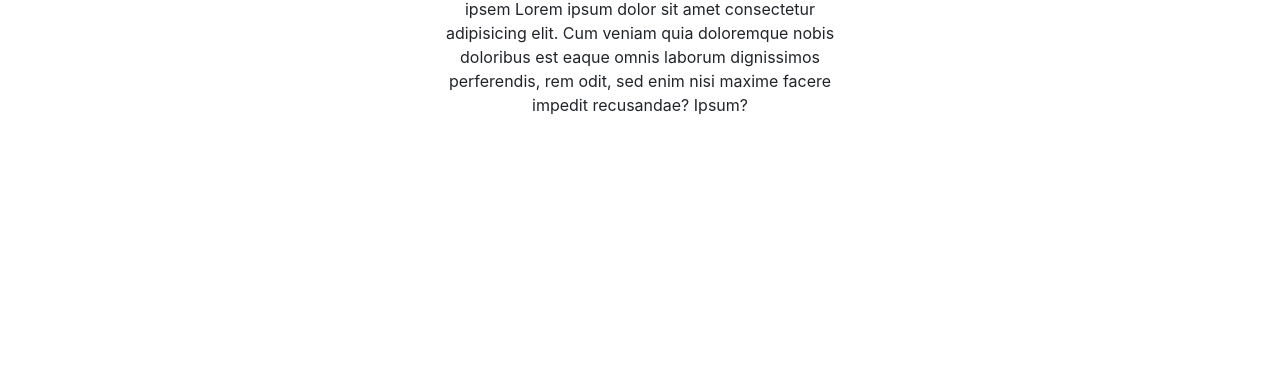
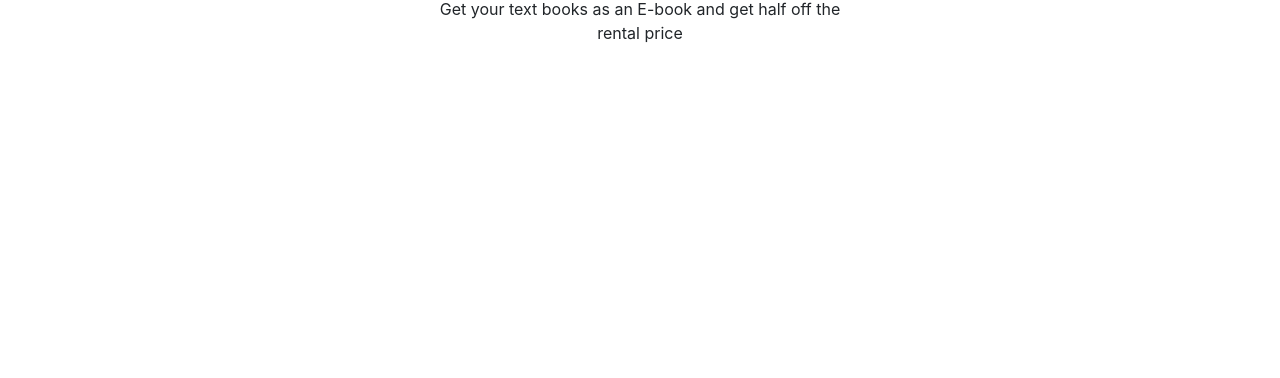
Before and after one commit to mulraind001/ncat_hackathon_2022, a plain HTML site: page index.html in a window 1280 px wide. Shown: the part 422-800 px from the top of the page. Drawn offline with nearby package versions, Linux system fonts and the light colour scheme; files whose address does not match are found by name.

Commit message:
adding content

```diff
--- a/index.html
+++ b/index.html
@@ -81,7 +81,7 @@
           <h2 class="text-center">Section for Page Content</h2>
           <!-- Other page content is defined here -->
           <p class="text-center">
-              ipsem Lorem ipsum dolor sit amet consectetur adipisicing elit. Cum veniam quia doloremque nobis doloribus est eaque omnis laborum dignissimos perferendis, rem odit, sed enim nisi maxime facere impedit recusandae? Ipsum?
+Get your text books  as an E-book and get half off the rental price
           </p>
       </div>
       <div class="col" id="page_content_3">
```
